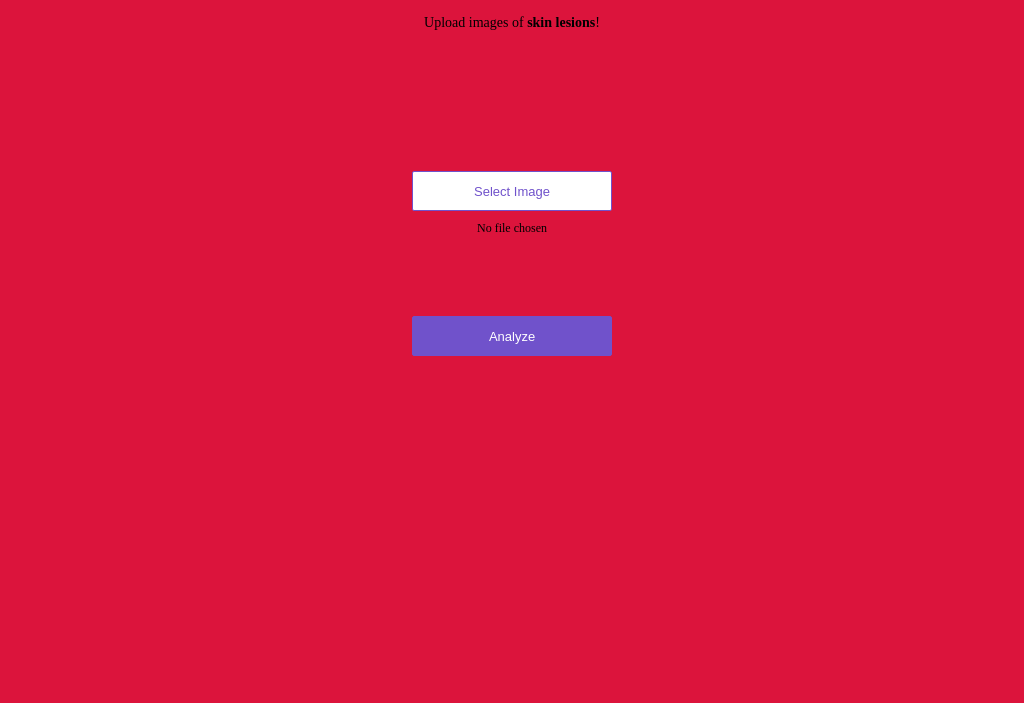
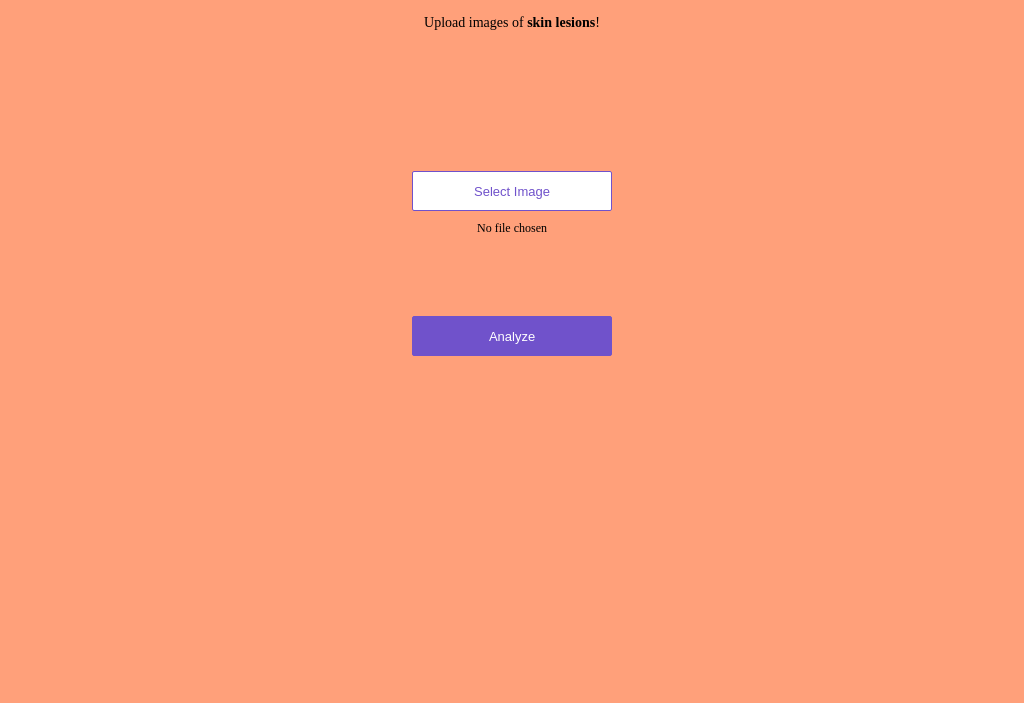
Before and after one commit to satyakamacodes/skin-image-classification-using-deep-learning, a plain HTML site: page app/view/index.html in a window 1280 px wide. Shown: the part 97-800 px from the top of the page, without its empty margins (128-1152 px from the left). Drawn offline with Linux system fonts and the light colour scheme.

Commit message:
Update style.css

```diff
--- a/app/static/style.css
+++ b/app/static/style.css
@@ -1,5 +1,5 @@
 body {
-    background-color: #DC143C;
+    background-color: #FFA07A;
 }
 
 .no-display {
```
